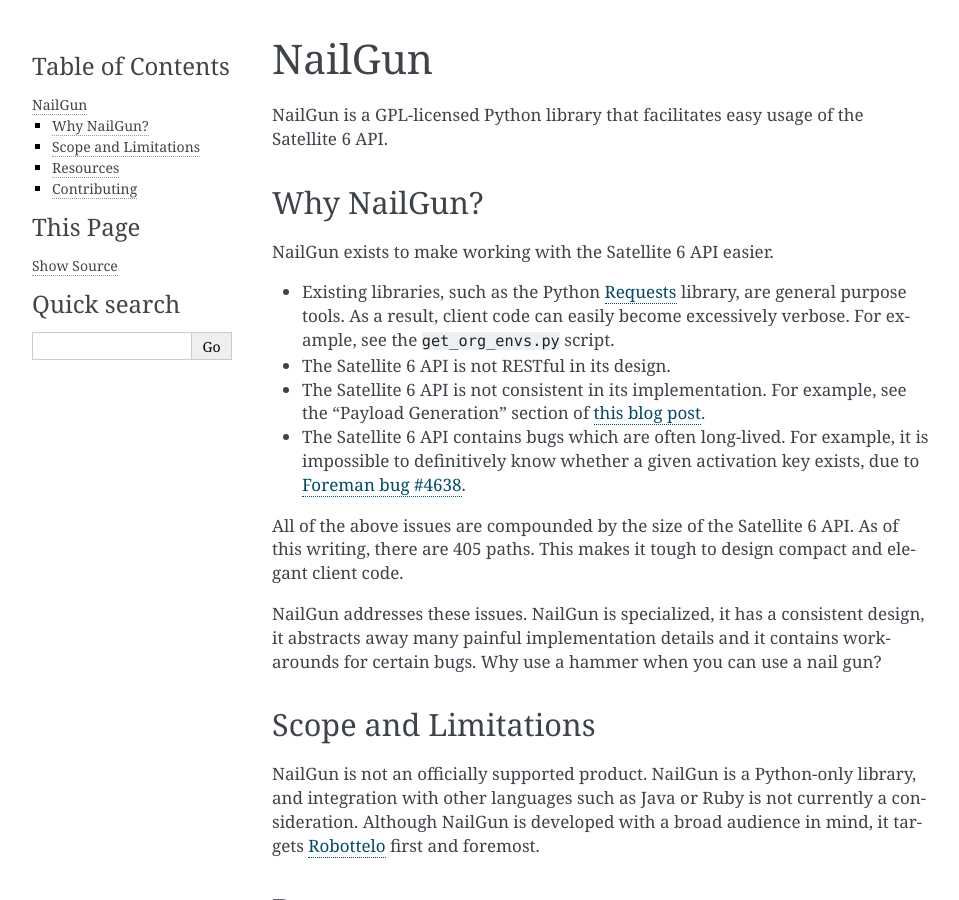
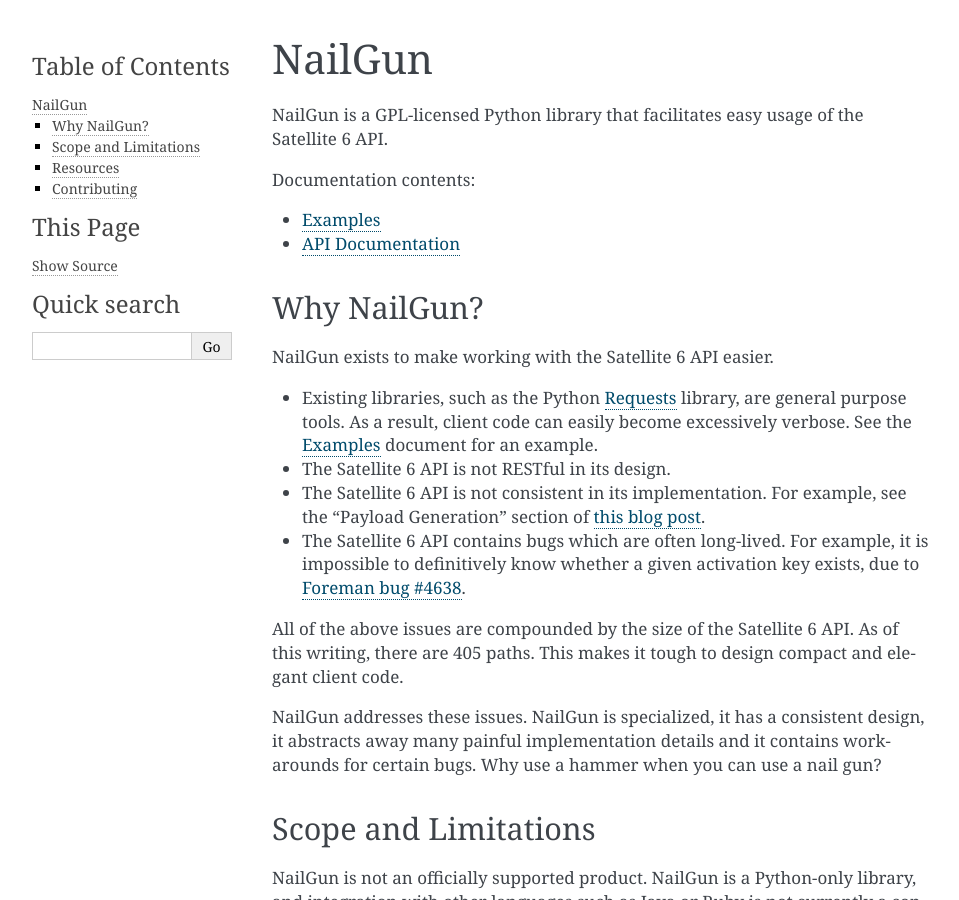
Before and after one commit to SatelliteQE/nailgun, a Sphinx documentation site: the page built from docs/index.rst, in a window 1280 px wide and 900 px high. Shown: the whole window, without its empty margins (148-1107 px from the left). Built offline with Sphinx 7.4.7, drawn with Linux system fonts in a browser that asks for light colours.

Commit message:
Add "Examples" page to documentation, show TOC
Move `get_org_envs.py` to the `docs` directory and include it in the "Examples"
page. Show the table of contents on the landing page.

Fix #18.

```diff
--- a/docs/index.rst
+++ b/docs/index.rst
@@ -3,6 +3,14 @@
 
 NailGun is a GPL-licensed Python library that facilitates easy usage of the
 Satellite 6 API.
+
+Documentation contents:
+
+.. toctree::
+    :maxdepth: 1
+
+    examples
+    api/index
 
 Why NailGun?
 ------------
@@ -11,7 +19,7 @@
 
 * Existing libraries, such as the Python `Requests`_ library, are general
   purpose tools. As a result, client code can easily become excessively
-  verbose. For example, see the ``get_org_envs.py`` script.
+  verbose. See the :doc:`examples` document for an example.
 * The Satellite 6 API is not RESTful in its design.
 * The Satellite 6 API is not consistent in its implementation. For example, see
   the "Payload Generation" section of `this blog post`_.
```
Also changed, not shown: other parts of docs/index.rst (+0 -5 lines), docs/examples.rst (added, +10 -0 lines), docs/get_org_envs.py (renamed from get_org_envs.py).
